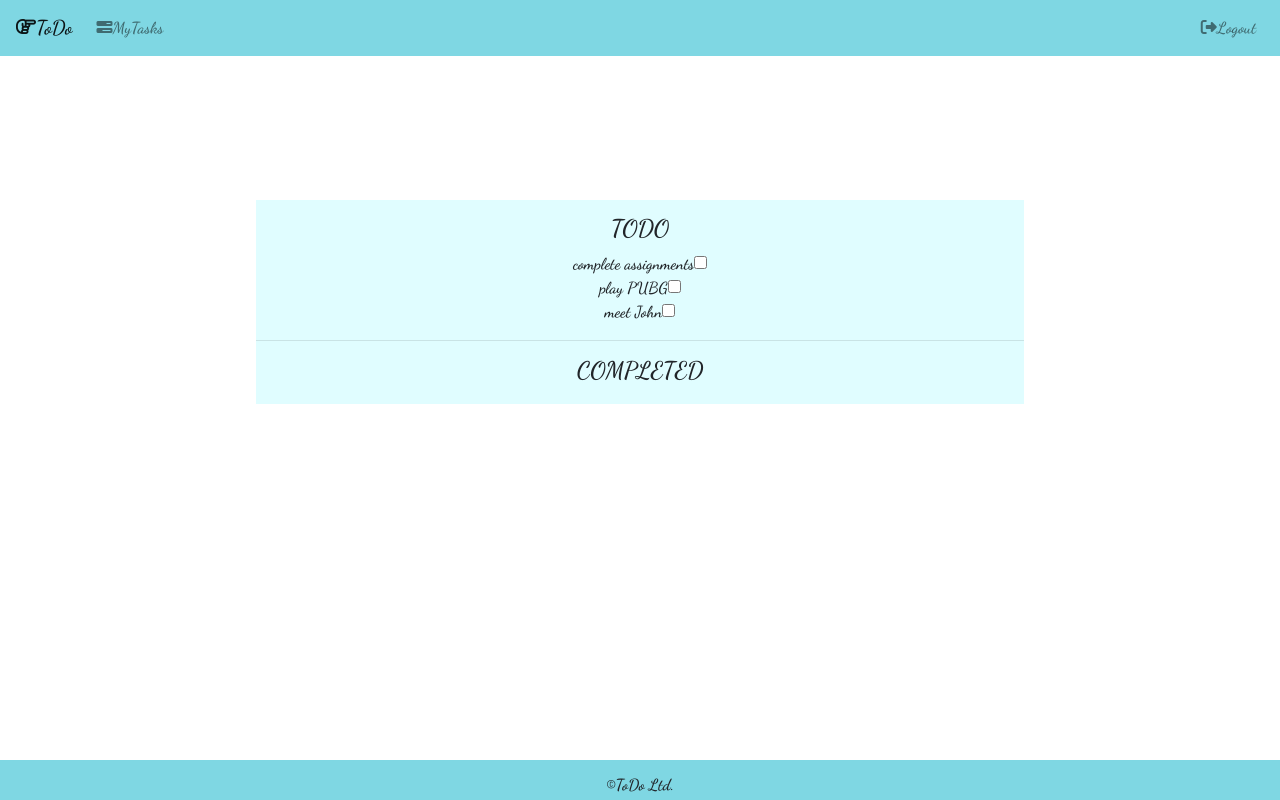
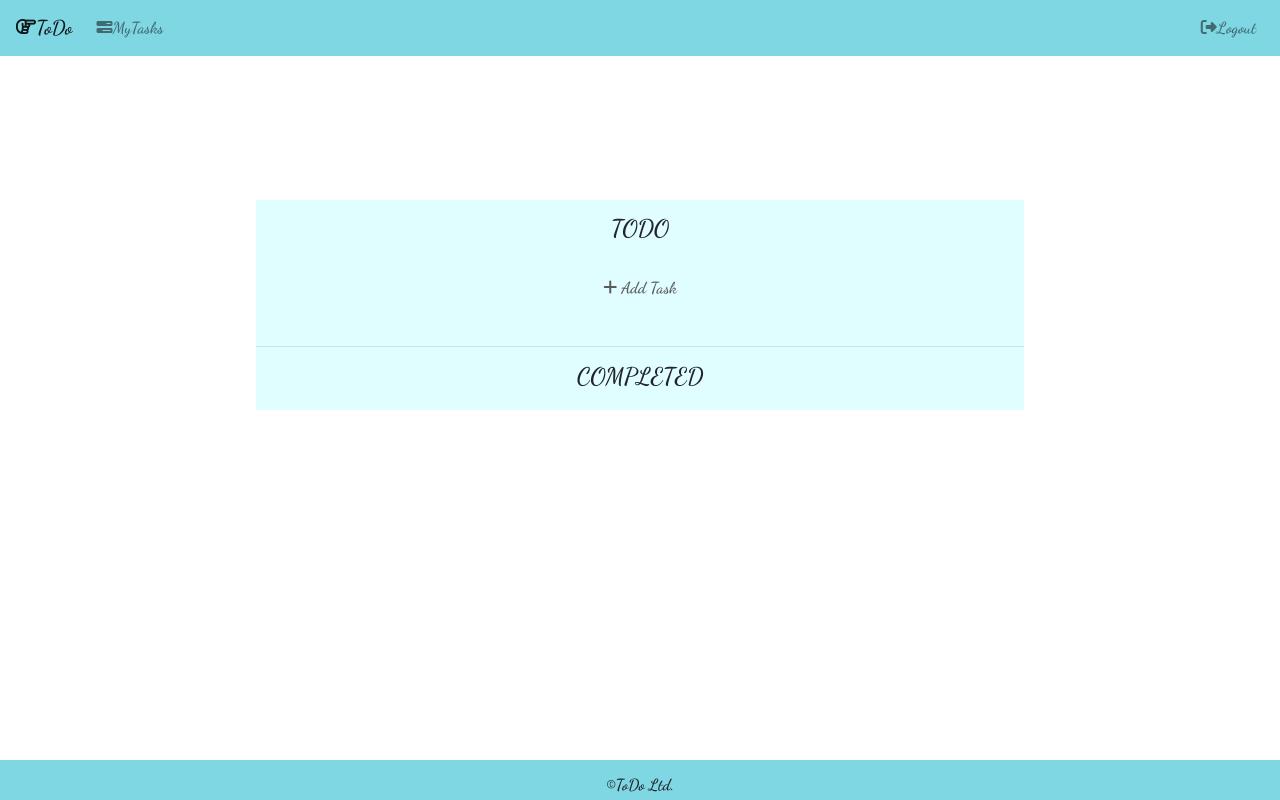
Before and after one commit to deepakbeatz/ToDo, a React (Create React App) app: page / in a window 1280 px wide. Built offline with nearby package versions, Linux system fonts and the light colour scheme.

Commit message:
initial commit

```diff
--- a/src/Components/Main.js
+++ b/src/Components/Main.js
@@ -3,7 +3,7 @@ import Radium from 'radium'
 import './main.css'
 class main extends Component{
     state={
-        "Itasks":['complete assignments','play PUBG','meet John'],
+        "Itasks":[],
         "Ctasks":[],
 
     }
@@ -50,12 +50,31 @@ class main extends Component{
             return tasks
         }
 
+        const formHandler=(e)=>{
+            e.preventDefault();
+            document.getElementById('form').style.visibility="hidden";
+            var item=this.refs.item.value
+            if(item!=null){
+                var Itasks=this.state.Itasks;
+                Itasks.push(item);
+                this.setState({"Itasks":Itasks});
+            }
+        }
+
+        const addHandler=()=>{
+            document.getElementById('form').style.visibility="visible";
+        }
+
 
         return(
             <div class="main">
                 <div class="taskboard">
                     <h4>TODO</h4>
-                    {getItasks()}
+                    {getItasks()}<br/>
+                    <div id="light" onClick={addHandler}><i class="fas fa-plus"></i> Add Task</div>
+                    <div id="form">
+                        <form onSubmit={formHandler.bind(this)}><input name="item" ref="item" type="text"/> <input type="submit"value="Add Item"/></form>
+                    </div>
                     <hr/>
                     <h4>COMPLETED</h4>
                     <div class="completed">
--- a/src/Components/main.css
+++ b/src/Components/main.css
@@ -16,8 +16,13 @@
     text-decoration: line-through;
 }
 
+#light{
+    color:rgb(90, 90, 90)
+}
 
-
+#light:hover{
+    color:#000000;
+}
 @media only screen and (max-width: 600px) {
     .taskboard{
         position: absolute;
@@ -30,3 +35,7 @@
         padding-bottom: 10px;
     }
 }
+
+#form{
+    visibility: hidden;
+}
```
